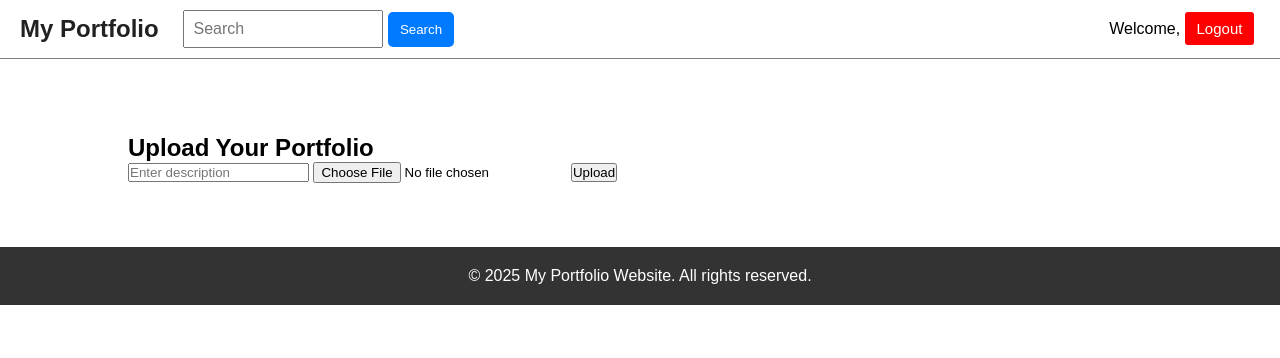
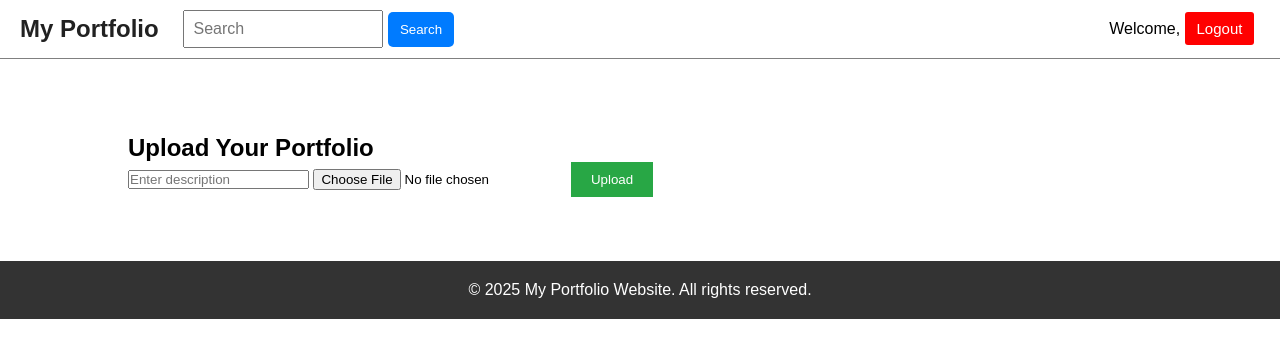
Before and after one commit to ramasathya/pixelfolio, a PHP site: page /home.php in a window 1280 px wide. Shown: the top 358 px of the page. Run offline with PHP 8.4, Linux system fonts and the light colour scheme.

Commit message:
tombol upload

```diff
--- a/css/styles.css
+++ b/css/styles.css
@@ -158,3 +158,11 @@ button[name="add_user"] {
     cursor: pointer;
     transition: background-color 0.3s ease;
 }
+
+.upload-section button {
+    padding: 10px 20px;
+    background-color: #28a745;
+    color: white;
+    border: none;
+    cursor: pointer;
+}
```
